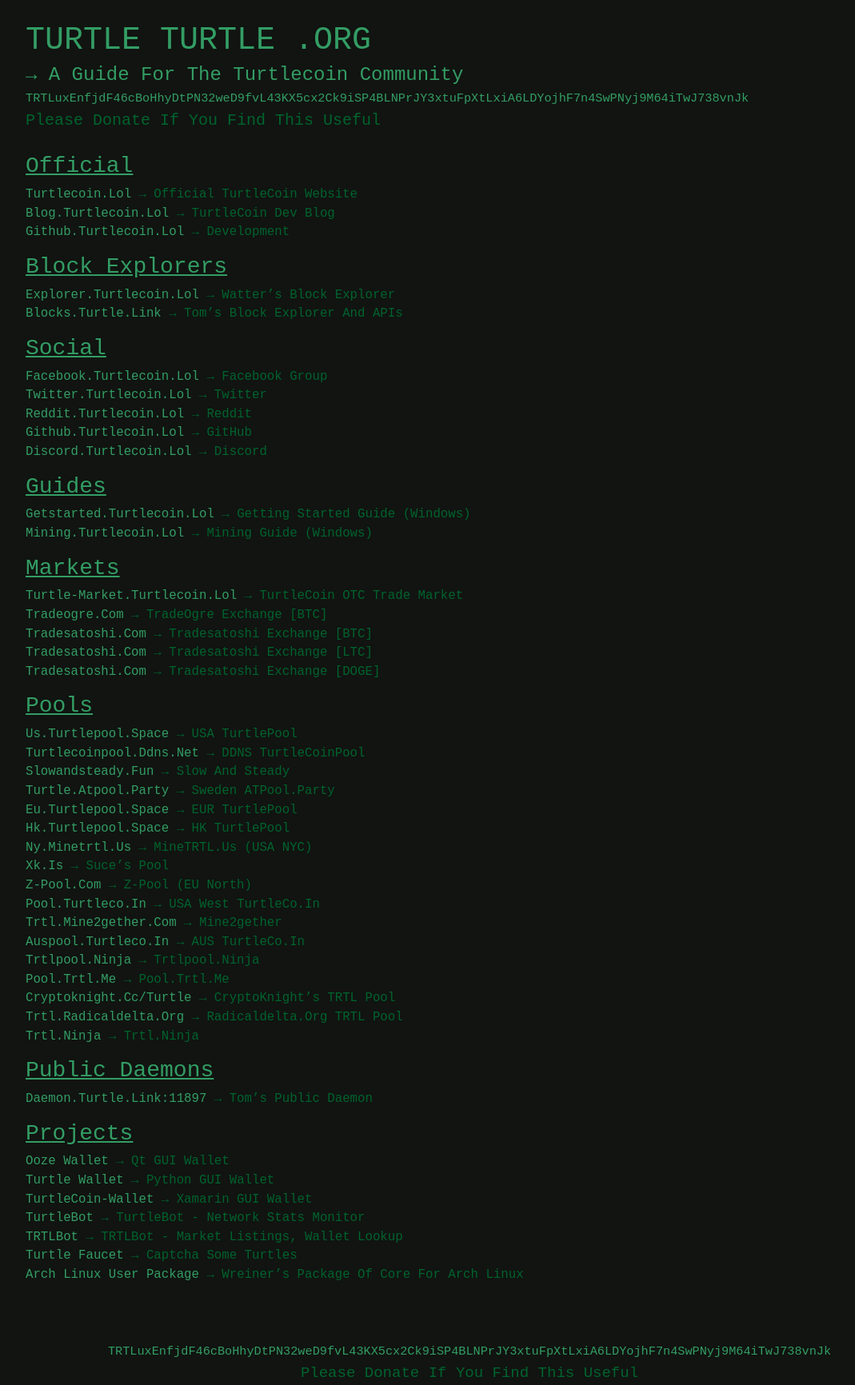
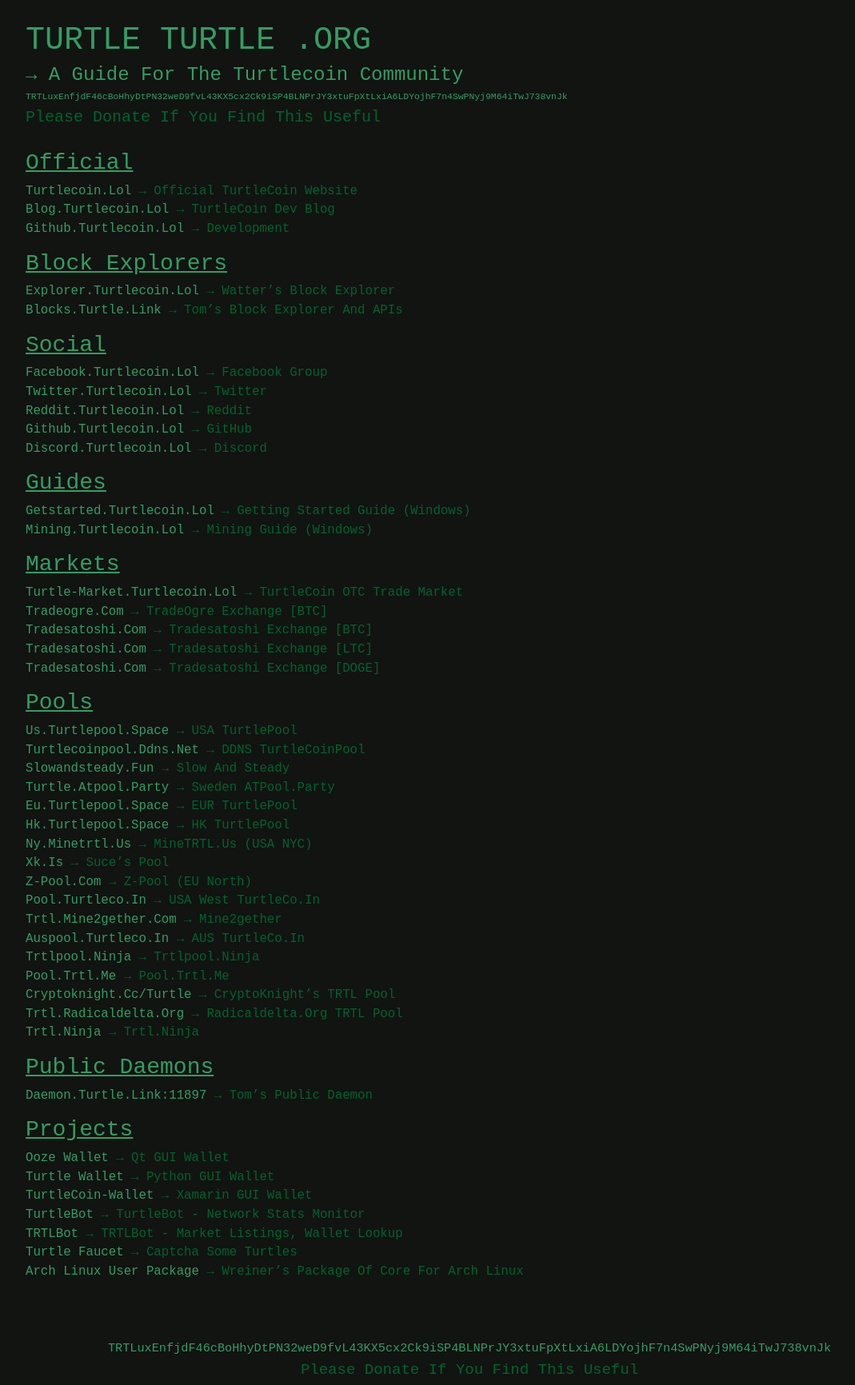
Before and after one commit to zack796/turtleturtle.org, a Jekyll site: the page built from index.md, in a window 1280 px wide. Shown: the whole page at 80% size, without its empty margins (53-1122 px from the left). Built offline with Jekyll 4.4.1, drawn with Linux system fonts in a browser that asks for light colours.

Commit message:
Update turtleturtle.html

```diff
--- a/_layouts/turtleturtle.html
+++ b/_layouts/turtleturtle.html
@@ -22,7 +22,7 @@
           <br />
           <h1 class="">TURTLE TURTLE .ORG</h1>
           <h4 class="">→ a guide for the turtlecoin community</h4>
-          <h6 class="" style="font-size: 0.8em;">
+          <h6 class="" style="font-size: 0.6em;">
             <a href="turtlecoin:TRTLuxEnfjdF46cBoHhyDtPN32weD9fvL43KX5cx2Ck9iSP4BLNPrJY3xtuFpXtLxiA6LDYojhF7n4SwPNyj9M64iTwJ738vnJk">
               TRTLuxEnfjdF46cBoHhyDtPN32weD9fvL43KX5cx2Ck9iSP4BLNPrJY3xtuFpXtLxiA6LDYojhF7n4SwPNyj9M64iTwJ738vnJk</a>
           </h6>
```
